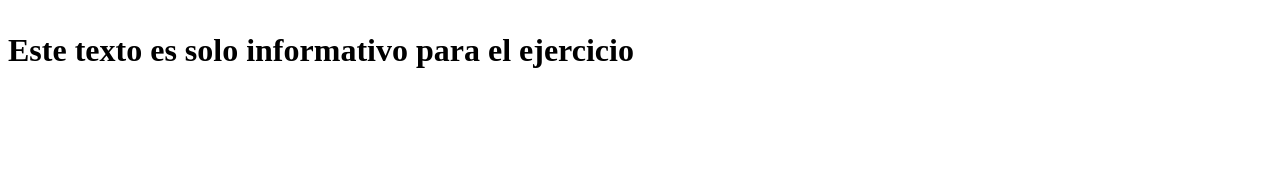
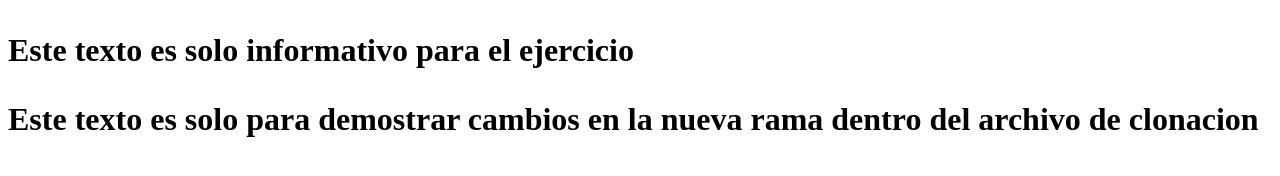
Before and after one commit to Vispack97/Ejercicio-1, a plain HTML site: page index.html in a window 1280 px wide. Drawn offline with Linux system fonts and the light colour scheme.

Commit message:
cambios en el texto del archivo clonado

```diff
--- a/index.html
+++ b/index.html
@@ -8,6 +8,7 @@
 <body>
     <h1>
         <p>Este texto es solo informativo para el ejercicio</p>
+        <p>Este texto es solo para demostrar cambios en la nueva rama dentro del archivo de clonacion</p>
     </h1>
 </body>
 </html>
```
